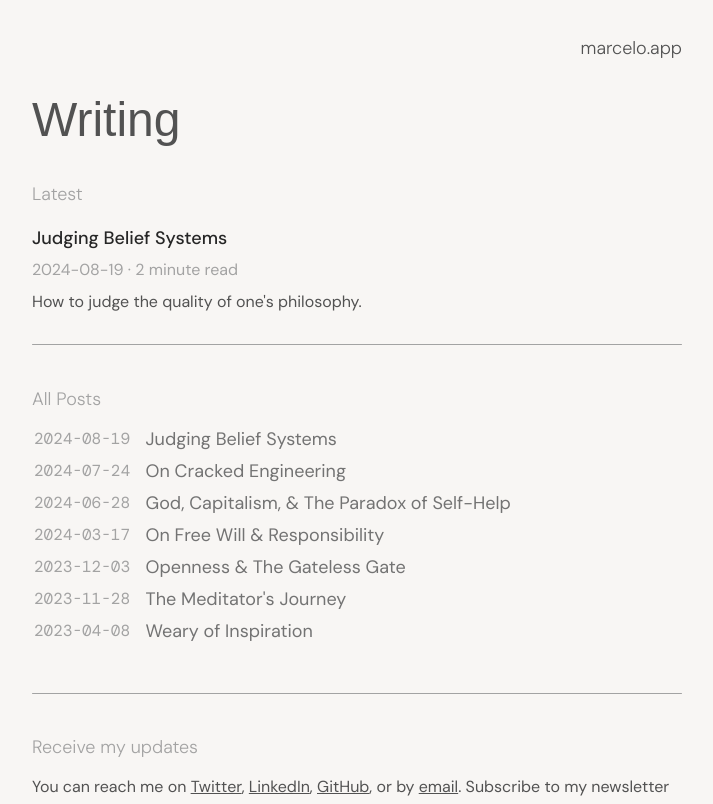
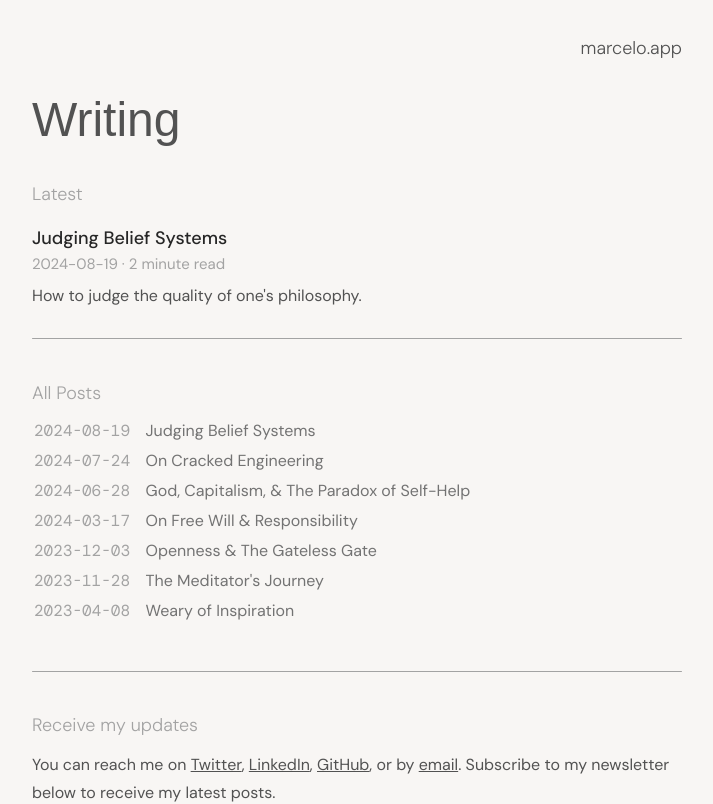
Before and after one commit to appcabinet/marcelo-app, a Next.js app: page /writing in a window 1280 px wide. Shown: the top 804 px of the page, without its empty margins (283-996 px from the left). Built offline with nearby package versions, Linux system fonts and the light colour scheme; a web font is replaced by a local one.

Commit message:
chore: tweaks

```diff
--- a/src/components/custom/LatestPost.jsx
+++ b/src/components/custom/LatestPost.jsx
@@ -6,11 +6,11 @@ const LatestPost = ({ frontmatter }) => {
     return (
         <>
             <H3 className={"mb-2 md:mb-4 text-md md:text-lg"}>Latest</H3>
-            <Link href={`/w/${frontmatter.slug}`} className={"w-full flex flex-col items-start mb-4 rounded-lg"}>
-                <h4 className={"text-[17px] md:text-lg font-medium text-neutral-800 leading-6 mb-1 md:mb-2"}>
+            <Link href={`/w/${frontmatter.slug}`} className={"w-full flex flex-col items-start mb-4 rounded-lg group"}>
+                <h4 className={"text-[17px] md:text-lg font-medium text-neutral-800 leading-6 mb-0.5 md:mb-0.5 group-hover:text-orange-400 group-hover:underline"}>
                     {frontmatter.title}
                 </h4>
-                <p className={"text-sm md:text-[16px] mb-3 text-neutral-400"}>
+                <p className={"text-sm md:text-[15px] mb-3 text-neutral-400"}>
                     {frontmatter.created} · {frontmatter.duration}
                 </p>
 
--- a/src/components/custom/PostList.jsx
+++ b/src/components/custom/PostList.jsx
@@ -13,13 +13,13 @@ export default function PostList({ posts }) {
             <ul className={"w-full ml-0.5"}>
                 {posts.map(p => (
                     <li key={p.id}
-                        className={"w-full text-neutral-500 mb-1 md:mb-1 flex justify-start content-center items-center"}>
+                        className={"w-full text-neutral-500 mb-1 md:mb-1.5 flex justify-start content-center items-center"}>
                         <div className={"w-[125px] mr-2 hidden md:block"}>
                             <span className={`text-neutral-400 font-light ${dmMono.className}`}>{p.created}</span>
                         </div>
                         <Dot className={"mr-0 md:mr-2 md:hidden"}/>
                         <Link href={`/w/${p.slug}`}
-                              className={"hover:underline hover:text-orange-500 w-full text-md md:text-lg"}>
+                              className={"hover:underline hover:text-orange-500 w-full text-md md:text-md"}>
                             {p.title}
                         </Link>
                     </li>
```
